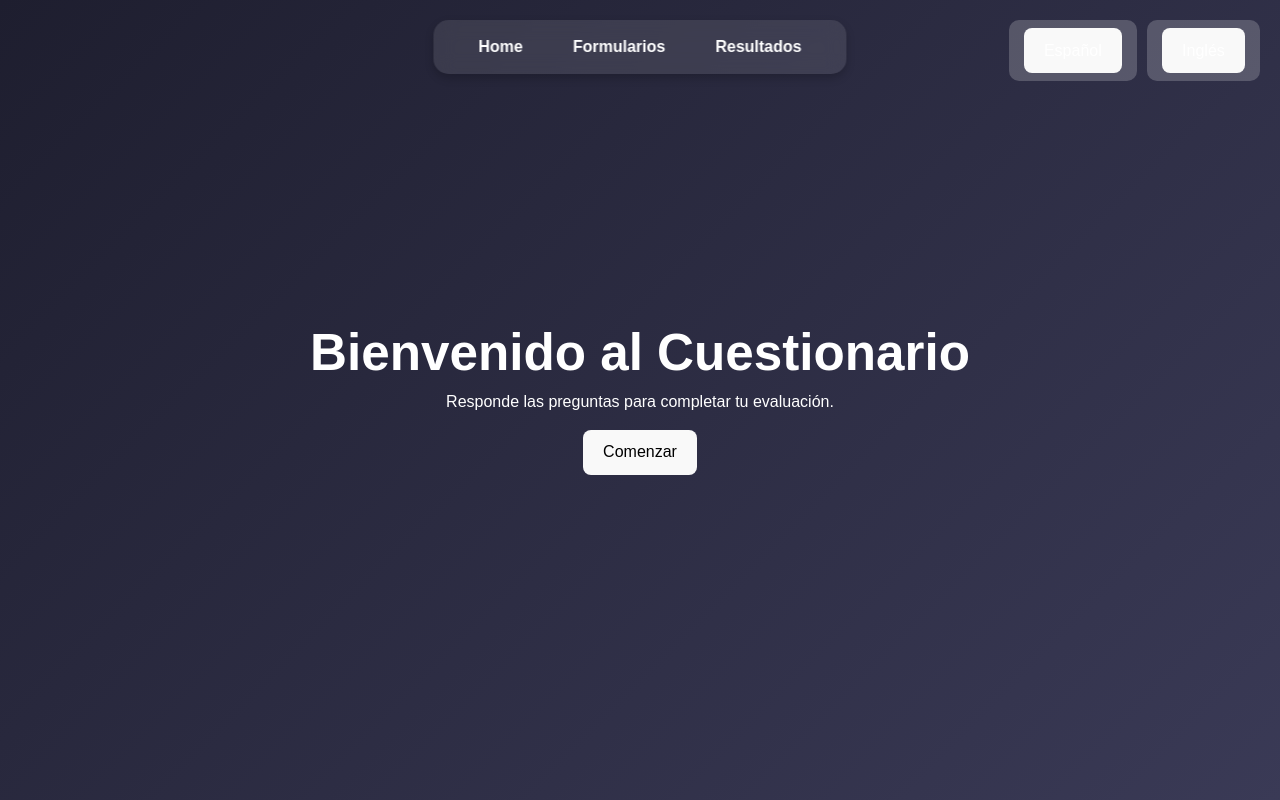
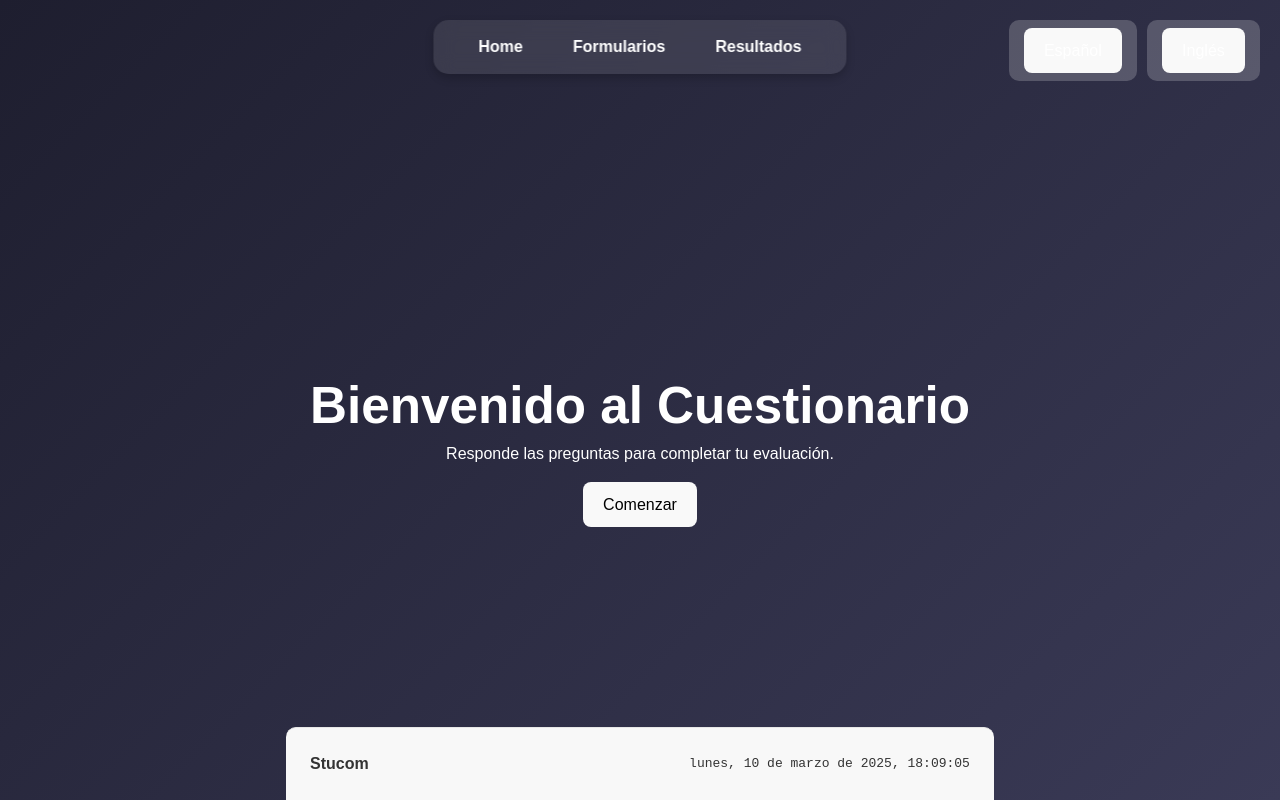
Before and after one commit to Peke2005/ReactFormulario, a React (Vite) app: page / in a window 1280 px wide. Built offline with nearby package versions, Linux system fonts and the light colour scheme.

Commit message:
comit hecho el header, y el footer

```diff
--- a/src/App.tsx
+++ b/src/App.tsx
@@ -1,20 +1,28 @@
-import NavBar from "./components/navBar";
+import NavBar from "./components/header";
 import { BrowserRouter as Router, Routes, Route } from "react-router-dom";
 import Home from "./components/home";
 import Formulario from "./components/formularios";
 import Resumen from "./components/resumen";
 import "./i18n/i18n"; // Importar configuración de idiomas
+import Footer from "./components/footer";
 
 function App() {
   return (
+    <>
       <Router>
+        <div className="flex flex-col min-h-screen">
           <NavBar />
+          <main className="flex-grow">
             <Routes>
               <Route path="/" element={<Home />} />
               <Route path="/formulario" element={<Formulario />} />
               <Route path="/resumen" element={<Resumen />} />
             </Routes>
+          </main>
+          <Footer />
+        </div>
       </Router>
+    </>
   );
 }
 
--- /dev/null
+++ b/src/components/Footer.tsx
@@ -0,0 +1,40 @@
+import { useState, useEffect } from "react";
+import { useTranslation } from "react-i18next";
+import "../style/footer.css"; // Asegúrate de crear este archivo para los estilos
+
+function Footer() {
+  const { t } = useTranslation();
+  const [currentTime, setCurrentTime] = useState(new Date());
+
+  // Actualiza la hora cada segundo
+  useEffect(() => {
+    const timer = setInterval(() => {
+      setCurrentTime(new Date());
+    }, 1000);
+
+    // Limpia el intervalo cuando el componente se desmonta
+    return () => clearInterval(timer);
+  }, []);
+
+  // Formatea la fecha y hora
+  const formattedDateTime = currentTime.toLocaleString("es-ES", {
+    weekday: "long",
+    year: "numeric",
+    month: "long",
+    day: "numeric",
+    hour: "2-digit",
+    minute: "2-digit",
+    second: "2-digit",
+  });
+
+  return (
+    <footer className="footer">
+      <div className="footer-content p-6">
+        <span className="footer-name">Stucom</span>
+        <span className="footer-time">{formattedDateTime}</span>
+      </div>
+    </footer>
+  );
+}
+
+export default Footer;
--- a/src/components/home.tsx
+++ b/src/components/home.tsx
@@ -6,7 +6,7 @@ function home() {
   const navigate = useNavigate();
 
   return (
-    <div className="p-6 text-center">
+    <div className="p-6 text-center mt-[50%]">
       <h1 className="text-2xl font-bold">{t("inicio.titulo")}</h1>
       <p className="mt-2">{t("inicio.descripcion")}</p>
       <button
--- /dev/null
+++ b/src/style/footer.css
@@ -0,0 +1,31 @@
+.footer {
+  background-color: #f8f8f8;
+  border-top: 1px solid #e7e7e7;
+  color: #333;
+  width: 100%;
+  border-radius: 10px 10px 0 0;
+}
+
+.footer-content {
+  display: flex;
+  justify-content: space-between;
+  align-items: center;
+  max-width: 1200px;
+  margin: 0 auto;
+}
+
+.footer-name {
+  font-weight: 600;
+}
+
+.footer-time {
+  font-family: monospace;
+}
+
+@media (max-width: 768px) {
+  .footer-content {
+    flex-direction: column;
+    text-align: center;
+    gap: 10px;
+  }
+}
```
Also changed, not shown: src/components/header.tsx (renamed from src/components/navBar.tsx). Lines whose indentation alone changed are shown as unchanged.
